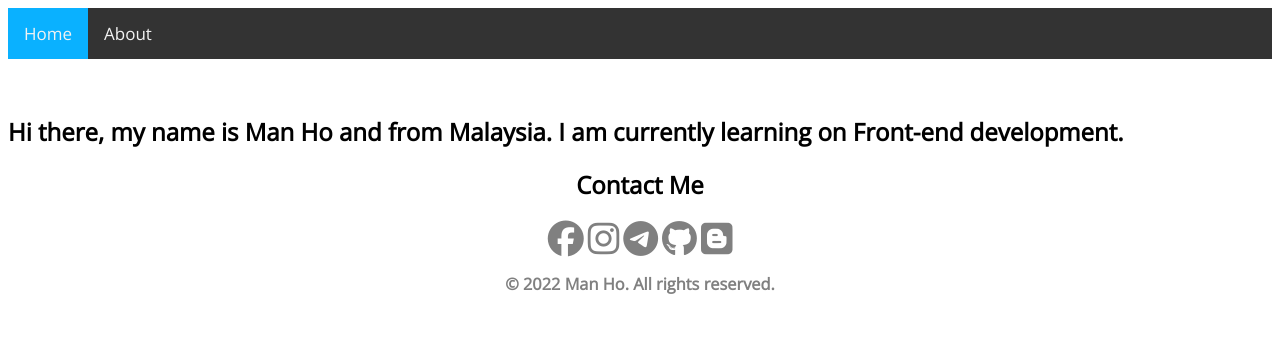
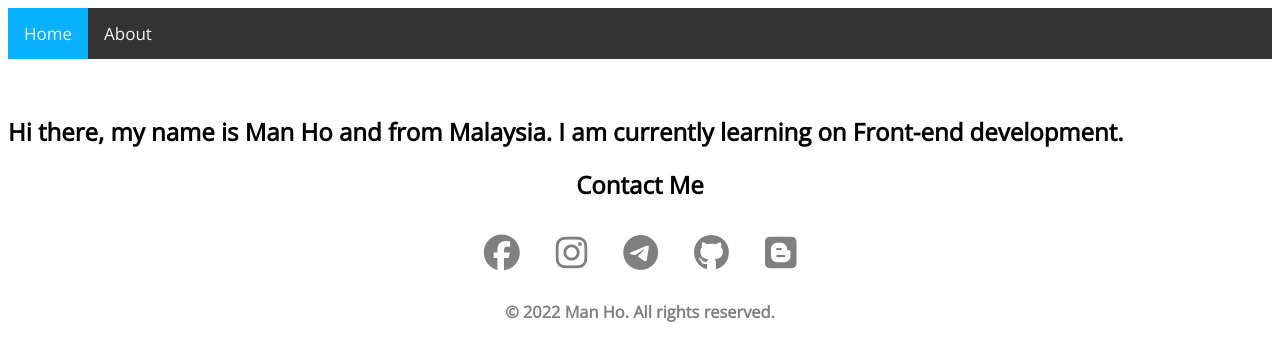
Before and after one commit to manho30/v1.manho30.me, a PHP site: page / in a window 1280 px wide. Shown: the top 361 px of the page. Run offline with PHP 8.4, Linux system fonts and the light colour scheme; some libraries are stand-ins or nearby versions.

Commit message:
Update index.css

```diff
--- a/index.css
+++ b/index.css
@@ -17,6 +17,10 @@ a {
 }
 .icons {
         text-align: center;
+}
+.icons i {
+        padding: 14px 16px;
+	text-decoration: none;
 }
 .copy_right {
         color: #808080;
```
